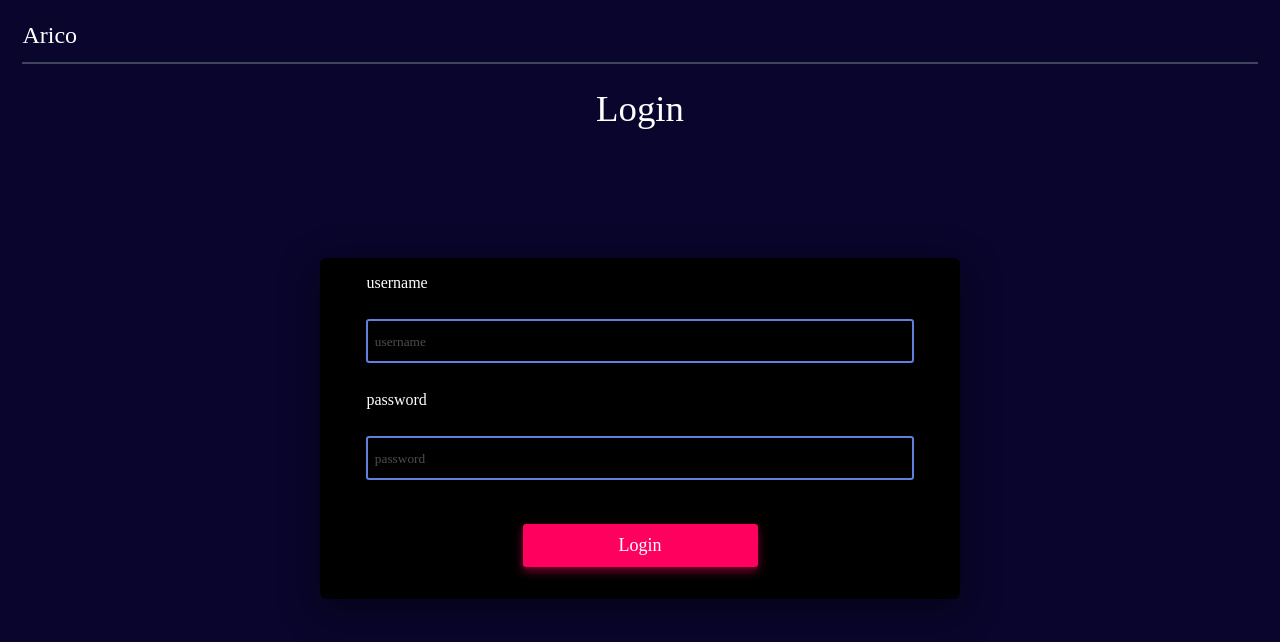
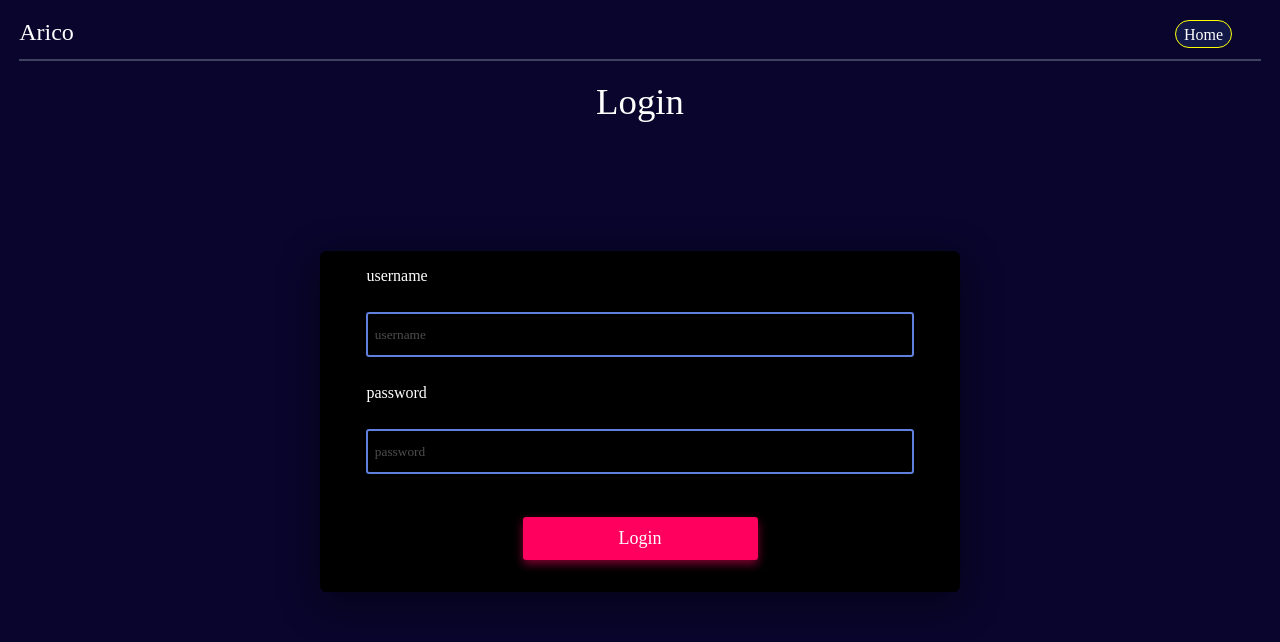
Before and after one commit to HEGADE/Arico, a React (Create React App) app: page /Login in a window 1280 px wide. Shown: the top 642 px of the page. Built offline with nearby package versions, Linux system fonts and the light colour scheme; no server answers; a web font is replaced by a local one.

Commit message:
added logout feature

```diff
--- a/src/assets/css/article.scss
+++ b/src/assets/css/article.scss
@@ -30,11 +30,10 @@ a {
     width: 100%;
     height: max-content;
     padding-bottom: 0.4rem;
-    // box-shadow: 0px 5px 10px rgba(160, 158, 159, 0.2);
 
     border-top-left-radius: var(--radius);
     border-top-right-radius: var(--radius);
-    &:hover{
+    &:hover {
       transform: scale(1.04);
     }
     .card_image {
@@ -42,13 +41,14 @@ a {
       border-top-right-radius: var(--radius);
 
       width: 100%;
-      height: 40%;
+      height: 10%;
       img {
         border-top-left-radius: var(--radius);
         border-top-right-radius: var(--radius);
-
+        object-fit: cover;
+        object-position: center;
         width: 100%;
-        height: 100%;
+        max-height: 100%;
       }
     }
     .article_heading {
@@ -80,11 +80,11 @@ a {
       justify-content: space-between;
       .author {
         border-radius: 1000px;
-
+       text-transform: capitalize;
         margin-top: 1rem;
         font-size: small;
         margin-left: 1rem;
-        padding: 0.4rem 0.6rem;
+        padding: 0.3rem 0.5rem;
         background: rgba(0, 0, 0, 0.4);
         color: rgba(255, 255, 255, 0.3);
       }
--- a/src/assets/css/global.scss
+++ b/src/assets/css/global.scss
@@ -18,8 +18,28 @@ body{
     color:white;
     font-family: monsterFont;
     border-bottom: 2px solid rgba(224, 255, 255, 0.246);
-    margin: 1.4rem;
+    margin: 1.2rem;
     padding-bottom: .8rem;
+    display: flex;
+    justify-content: space-between;
+    .menu{
+        margin-top: .4rem;
+        margin-right: 1rem;
+    }
+    a{
+
+        border: 1.8px solid yellow;
+        font-size: 1rem;
+        margin: .5rem .8rem;
+        background: rgba(71, 160, 255, 0.125);
+        padding: .3rem .5rem;
+        border-radius: 1000px;
+        transition: all 500ms linear;
+        &:hover{
+            background-color: rgb(1, 102, 68);
+            color: rgb(255, 255, 255);
+        }
+    }
     h2{
         font-size: 1.5rem;
         font-weight: lighter;
--- a/src/assets/css/readmore.scss
+++ b/src/assets/css/readmore.scss
@@ -23,6 +23,7 @@
 
   .article_image {
     margin: 1rem;
+
     width: 80%;
     height: 50vh;
     @media (max-width: 950px) {
@@ -30,6 +31,8 @@
     }
 
     img {
+      object-fit: cover;
+
       width: 100%;
       max-height: 99%;
       border-radius: 0.4rem;
--- a/src/commomComponets/Heading.js
+++ b/src/commomComponets/Heading.js
@@ -1,16 +1,36 @@
-import React from "react";
+import React, { useContext } from "react";
+import { authC } from "../store/SignupContext";
 import { Helmet } from "react-helmet";
+import { Link } from "react-router-dom";
+import { LocalStorage } from "../helper/localStorage";
 
-const Heading = ({title="Arico,place where you publish your articles"}) => {
-  document.title = title
+const Heading = ({ title = "Arico,place where you publish your articles" }) => {
+  const { isLog, setIsLogg } = useContext(authC);
   return (
     <>
-         <Helmet>
+      <Helmet>
         <meta charSet="utf-8" />
         <title>{title}</title>
       </Helmet>
       <div className="heading_arico">
         <h2>Arico</h2>
+        <div className="menu">
+          <div>
+            <Link to="/">Home</Link>
+
+            {isLog ? (
+              <Link
+                to="/auth"
+                onClick={() => {
+                  LocalStorage.remove("auth-token");
+                  setIsLogg(false);
+                }}
+              >
+                Logout
+              </Link>
+            ) : null}
+          </div>
+        </div>
       </div>
     </>
   );
--- a/src/components/Article.js
+++ b/src/components/Article.js
@@ -4,7 +4,7 @@ import ShareOutlinedIcon from "@material-ui/icons/ShareOutlined";
 
 const Article = (prop) => {
   const bg = {
-    background: `linear-gradient(193deg,  ${prop.determineColor},22%, #304569)`,
+    background: `linear-gradient(40deg,  ${prop.determineColor},22%, #304569)`,
   };
   const share = async (e) => {
     if (navigator.canShare) {
@@ -29,7 +29,7 @@ const Article = (prop) => {
       <div className="card_body" style={bg}>
         <Link to={`readmore/${prop._id}`}>
           <div className="card_image">
-            <img src="logo192.png" alt="article_image" />
+            <img src={`http://localhost:8000/${prop.pic}`} loading="lazy" height="250" alt="article_image" />
           </div>
           <div className="article_heading">
             <h5>{prop.title}</h5>
--- a/src/components/ReadMore.js
+++ b/src/components/ReadMore.js
@@ -1,14 +1,14 @@
 import React from "react";
 import ShareOutlinedIcon from "@material-ui/icons/ShareOutlined";
 
-const ReadMore = ({ heading, content }) => {
+const ReadMore = ({ heading, content,pic }) => {
   return (
     <>
       <div className="read_more_heading">
         <h1>{heading}</h1>
       </div>
       <div className="article_image">
-        <img src="/logo192.png" alt="article logo" />
+        <img src={`http://localhost:8000/${pic}`} loading="lazy" alt="article logo" />
       </div>
       <div className="read_more_content">{content}</div>
       <div className="play_ground">
--- a/src/pages/Articles.js
+++ b/src/pages/Articles.js
@@ -34,7 +34,7 @@ const Articles = () => {
       <Heading />
       <div className="article_container">
         {articles.map((ele, index) => {
-          return <Article {...ele} key={index} determineColor="green" />;
+          return <Article {...ele} key={index} determineColor={ele.color} />;
         })}
       </div>
     </>
@@ -42,4 +42,3 @@ const Articles = () => {
 };
 
 export default Articles;
-// writing algorithm that ignores blackish and whitish color (40 and 220)
--- a/src/pages/ReadMore.js
+++ b/src/pages/ReadMore.js
@@ -34,7 +34,7 @@ export const ReadMore = () => {
     <>
       <Heading title={articles.title}/>
       <div className="read_more">
-        <Readmore heading={articles.title} content={articles.article} />
+        <Readmore heading={articles.title} content={articles.article} pic={articles.pic} />
       </div>
       <div className="shareButtonMore">
         <div>
```
